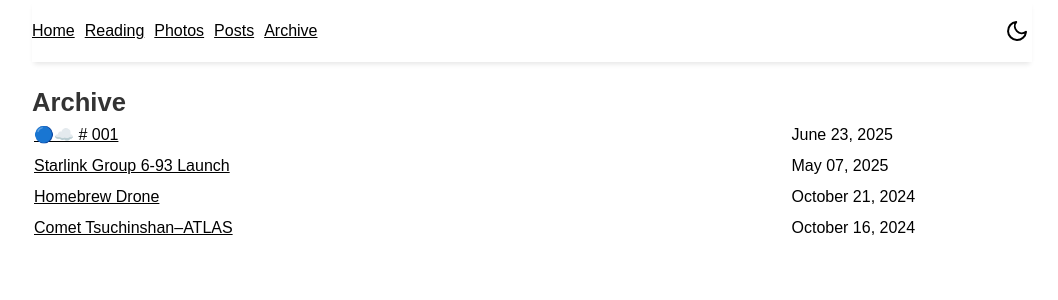
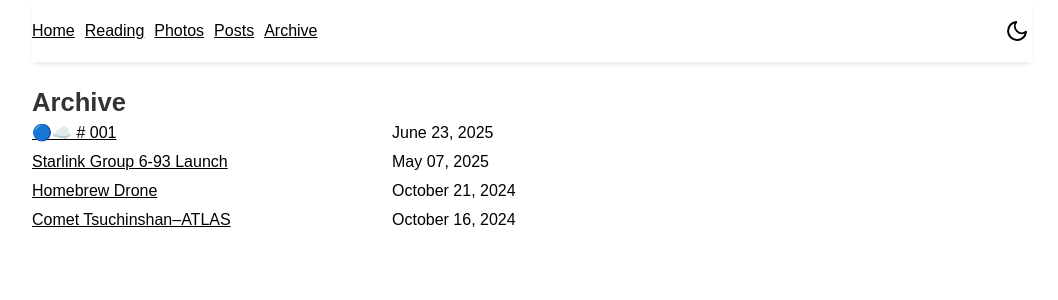
Before and after one commit to brandoncfallin/fallin-website, a Jekyll site: the page built from archive.md, in a window 1280 px wide. Shown: the top 300 px of the page, without its empty margins (108-1166 px from the left). Built offline with Jekyll 4.4.1, drawn with Linux system fonts in a browser that asks for light colours.

Commit message:
archive styling

```diff
--- a/_layouts/archive.html
+++ b/_layouts/archive.html
@@ -5,12 +5,12 @@ layout: default
 <h1 class="no-bottom">Archive</h1>
 
 
-<table style="width: 100%;">
+<table class="archive-table" style="width: 100%;">
     <tbody>
         {% for post in site.posts %}
             <tr>
-                <td class="titles" style="width: 75%;"><a href="{{ site.baseurl }}{{ post.url }}">{{ post.title }}</a></td>
-                <td class="dates" style="width: 25%;">{{ post.date | date: "%B %d, %Y" }}</td>
+                <td class="titles"><a href="{{ site.baseurl }}{{ post.url }}">{{ post.title }}</a></td>
+                <td class="dates">{{ post.date | date: "%B %d, %Y" }}</td>
             </tr>
         {% endfor %}
     </tbody>
--- /dev/null
+++ b/_sass/_archive.scss
@@ -0,0 +1,27 @@
+.archive-table {
+  width: 100%;
+  border-collapse: collapse;
+
+  // Mobile view
+  @media (max-width: 478px) {
+    td {
+        display: block;
+    }
+
+    .titles {
+        font-weight: bold;
+    }
+
+  }
+
+  // Desktop view
+  @media (min-width: 479px) {
+    .titles {
+      width: 35%;
+    }
+    .dates {
+      width: 65%;
+      text-align: left;
+    }
+  }
+}
--- a/assets/css/styles.scss
+++ b/assets/css/styles.scss
@@ -6,4 +6,5 @@
 @import "reading";
 @import "photos";
 @import "microblog";
+@import "archive";
 @import "photoswipe";
```
